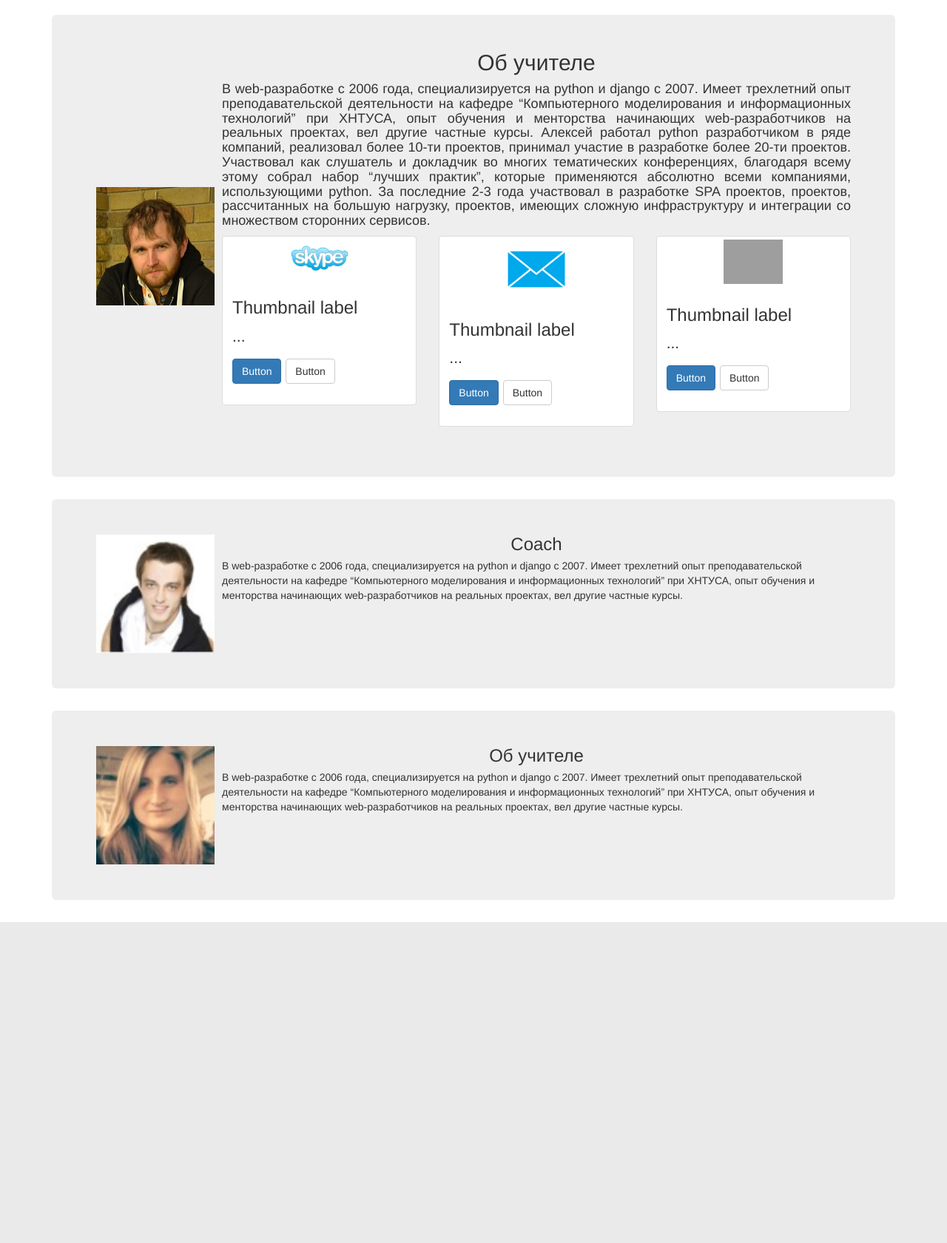
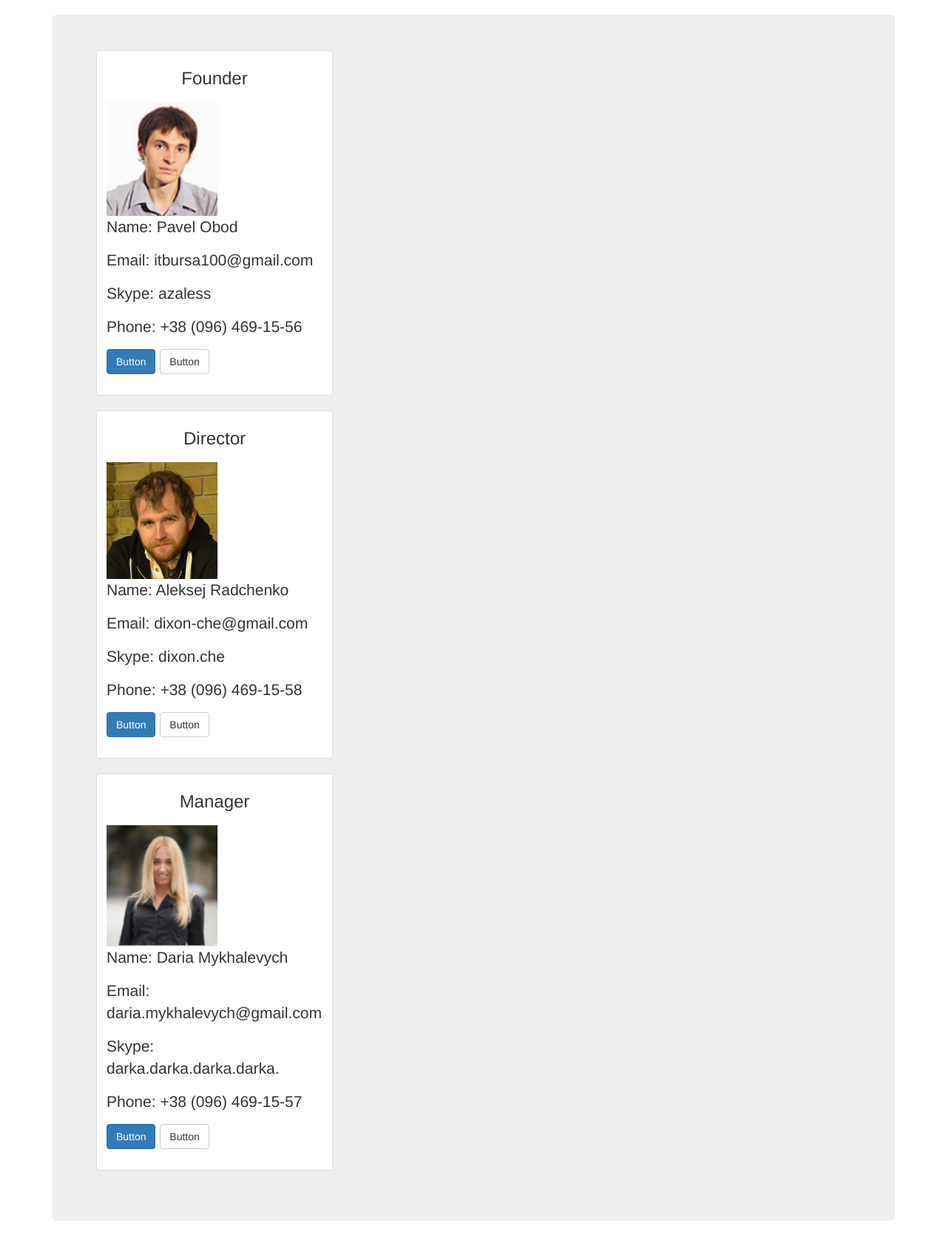
Before and after one commit to vpikalova/ooniversity_django_courses_04, a Python web app: template templates/contact.html in a window 1280 px wide. Shown: the part 52-1733 px from the top of the page at 74% size. Before the commit the page ends 1299 px from the top, so only its background shows below. Run offline with Jinja, Linux system fonts and the light colour scheme; the template is opened without the code that fills it, so the values that code supplies are empty; grey boxes are pictures that could not be loaded.

Commit message:
Added new style

```diff
--- a/static/css/style.css
+++ b/static/css/style.css
@@ -1,3 +1,7 @@
+.row-header
+{
+    text-align: center;
+}
 .media-object
 {
     border: 10px;
@@ -12,13 +16,23 @@
 .media-text
 {
     text-align: justify
+
 }
 .size-img
 {
-    width: 80px;
+    width: 150px;
+    text-align: center;
     /*height: 100px;*/
 }
 .jambotron
 {
     text-align: center;
 }
+.title
+{
+    text-align: center;
+}
+.caption
+{
+    font-size: small;
+}
--- a/templates/contact.html
+++ b/templates/contact.html
@@ -46,57 +46,40 @@
 
     <div class="container">
       <div class="jumbotron">
-
         <div class="media">
-          <div class="media-left media-middle">
-            <a href="#">
-              <img class="media-object" src="../static/images/aleksej_radchenko.jpg" alt="...">
-            </a>
-          </div>
           <div class="media-body">
-            <h2 class="media-heading">Об учителе</h2>
-            <h4 class="media-text">
-            B web-разработке с 2006 года, специализируется на python и django с 2007.
-            Имеет трехлетний опыт преподавательской деятельности на кафедре “Компьютерного моделирования
-            и информационных технологий” при ХНТУСА, опыт обучения и менторства начинающих web-разработчиков
-            на реальных проектах, вел другие частные курсы.
-            Алексей работал python разработчиком в ряде компаний, реализовал более
-            10-ти проектов, принимал участие в разработке более 20-ти проектов. Участвовал как слушатель
-            и докладчик во многих тематических конференциях, благодаря всему этому собрал набор “лучших практик”,
-            которые применяются абсолютно всеми компаниями, использующими python.
-            За последние 2-3 года участвовал в разработке SPA проектов, проектов,
-            рассчитанных на большую нагрузку, проектов, имеющих сложную инфраструктуру и интеграции
-            со множеством сторонних сервисов.
-            </h4>
             <div class="row">
               <div class="col-sm-6 col-md-4">
                 <div class="thumbnail">
-                  <img class="size-img" src="../static/images/skype.jpeg" alt="Skype">
+                  <h3 class="title">Founder</h3>
                   <div class="caption">
-                    <h3>Thumbnail label</h3>
-                    <p>...</p>
+                    <img class="size-img" src="../static/images/pavel_obod.png" alt="Pavel Obod">
+                    <p>Name: Pavel Obod</p>
+                    <p>Email: itbursa100@gmail.com</p>
+                    <p>Skype: azaless</p>
+                    <p>Phone: +38 (096) 469-15-56</p>
                     <p><a href="#" class="btn btn-primary" role="button">Button</a> <a href="#" class="btn btn-default" role="button">Button</a></p>
                   </div>
                 </div>
-              </div>
-
-              <div class="col-sm-6 col-md-4">
                 <div class="thumbnail">
-                  <img class="size-img" src="../static/images/mail.png" alt="Mail">
+                  <h3 class="title">Director</h3>
                   <div class="caption">
-                    <h3>Thumbnail label</h3>
-                    <p>...</p>
+                    <img class="size-img" src="../static/images/aleksej_radchenko.png" alt="Aleksej Radchenko">
+                    <p>Name: Aleksej Radchenko</p>
+                    <p>Email: dixon-che@gmail.com</p>
+                    <p>Skype: dixon.che</p>
+                    <p>Phone: +38 (096) 469-15-58</p>
                     <p><a href="#" class="btn btn-primary" role="button">Button</a> <a href="#" class="btn btn-default" role="button">Button</a></p>
                   </div>
                 </div>
-              </div>
-
-              <div class="col-sm-6 col-md-4">
                 <div class="thumbnail">
-                  <img class="size-img" src="..." alt="...">
+                  <h3 class="title">Manager</h3>
                   <div class="caption">
-                    <h3>Thumbnail label</h3>
-                    <p>...</p>
+                    <img class="size-img" src="../static/images/daria_mykhalevych.png" alt="Daria Mykhalevych">
+                    <p>Name: Daria Mykhalevych</p>
+                    <p>Email: daria.mykhalevych@gmail.com</p>
+                    <p>Skype: darka.darka.darka.darka.</p>
+                    <p>Phone: +38 (096) 469-15-57</p>
                     <p><a href="#" class="btn btn-primary" role="button">Button</a> <a href="#" class="btn btn-default" role="button">Button</a></p>
                   </div>
                 </div>
@@ -105,47 +88,7 @@
           </div>
         </div>
       </div>
-
-      <div class="jumbotron">
-        <div class="media">
-          <div class="media-left media-middle">
-            <a href="#">
-              <img class="media-object" src="../static/images/nikolay_borovenskiy.png" alt="...">
-            </a>
-          </div>
-          <div class="media-body">
-            <h3 class="media-heading">Coach</h3>
-
-            B web-разработке с 2006 года, специализируется на python и django с 2007.
-            Имеет трехлетний опыт преподавательской деятельности на кафедре “Компьютерного моделирования
-            и информационных технологий” при ХНТУСА, опыт обучения и менторства начинающих web-разработчиков
-            на реальных проектах, вел другие частные курсы.
-
-          </div>
-        </div>
-      </div>
-
-      <div class="jumbotron">
-        <div class="media">
-          <div class="media-left media-middle">
-            <a href="#">
-              <img class="media-object" src="../static/images/elena_lagunkova.png" alt="...">
-            </a>
-          </div>
-          <div class="media-body">
-            <h3 class="media-heading">Об учителе</h3>
-
-            B web-разработке с 2006 года, специализируется на python и django с 2007.
-            Имеет трехлетний опыт преподавательской деятельности на кафедре “Компьютерного моделирования
-            и информационных технологий” при ХНТУСА, опыт обучения и менторства начинающих web-разработчиков
-            на реальных проектах, вел другие частные курсы.
-
-
-          </div>
-        </div>
-      </div>
     </div>
-
 
     <!-- jQuery (necessary for Bootstrap's JavaScript plugins) -->
     <!--<script src="https://ajax.googleapis.com/ajax/libs/jquery/1.11.3/jquery.min.js"></script>-->
```
Also changed, not shown: templates/index.html (+6 -2 lines), static/images/aleksej_radchenko.jpg (deleted), static/images/aleksej_radchenko.png (added), static/images/daria_mykhalevych.png (added), static/images/elena_lagunkova.png (deleted), static/images/mail.png (deleted), static/images/nikolay_borovenskiy.png (deleted), static/images/pavel_obod.png (added), static/images/skype.jpeg (deleted).
